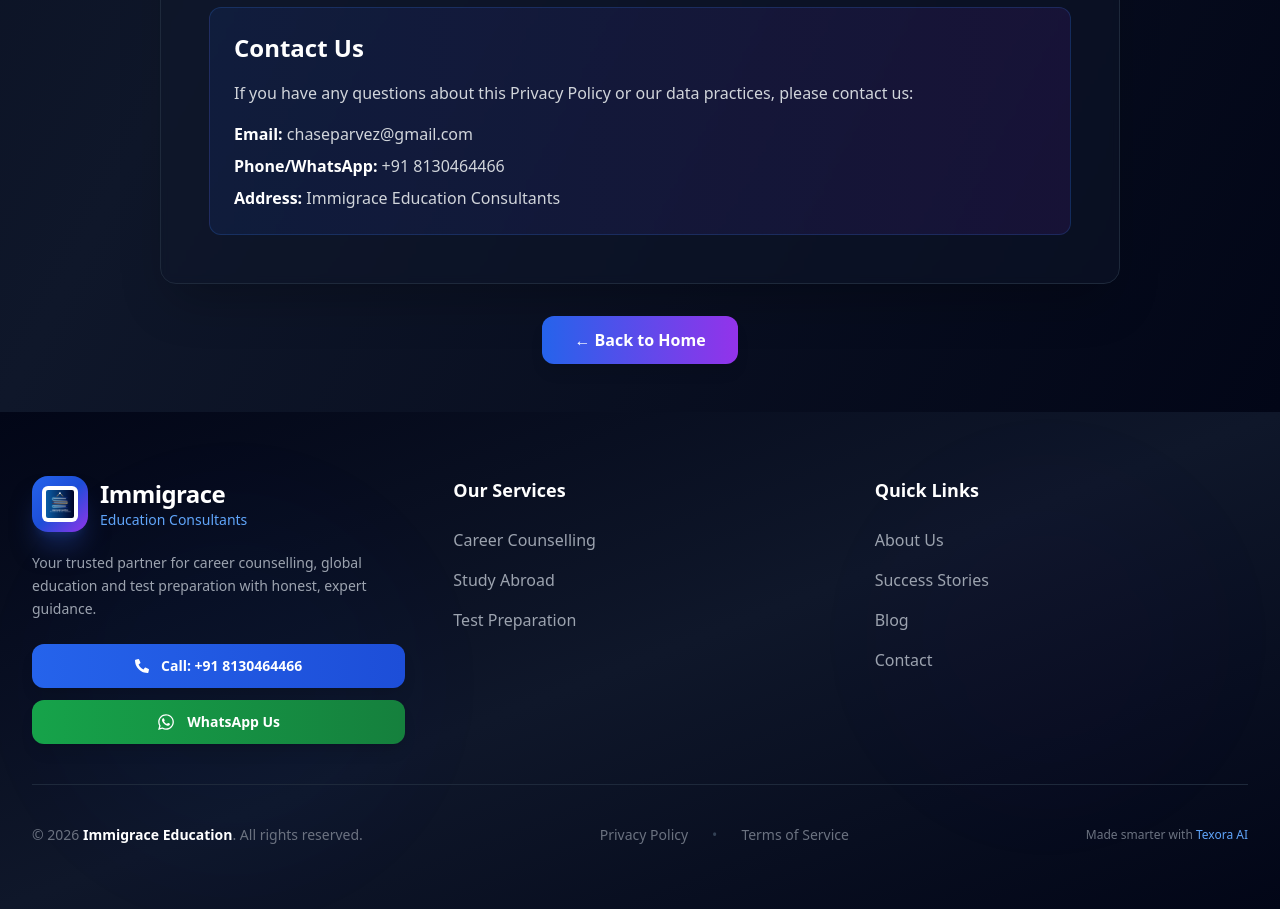
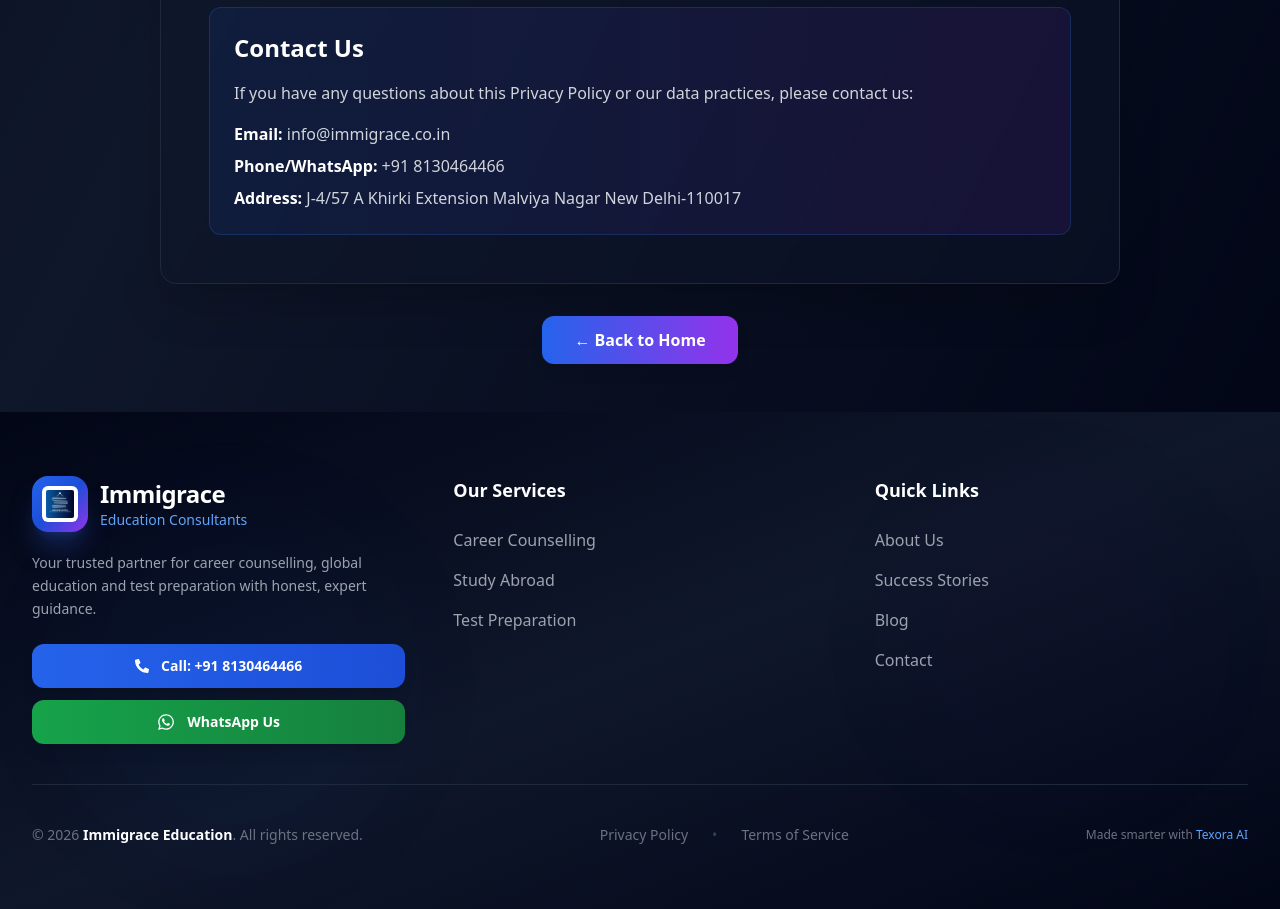
Before and after one commit to Raghib1972/immigrace-education, a React (Vite) app: page /privacy in a window 1280 px wide. Shown: the part 2060-2969 px from the top of the page. Built offline with nearby package versions, Linux system fonts and the light colour scheme.

Commit message:
UI update: white background services section & favicon fix

```diff
--- a/src/pages/PrivacyPolicy.jsx
+++ b/src/pages/PrivacyPolicy.jsx
@@ -201,9 +201,9 @@
               If you have any questions about this Privacy Policy or our data practices, please contact us:
             </p>
             <div className="space-y-2 text-gray-300">
-              <p><strong className="text-white">Email:</strong> chaseparvez@gmail.com</p>
+              <p><strong className="text-white">Email:</strong> info@immigrace.co.in</p>
               <p><strong className="text-white">Phone/WhatsApp:</strong> +91 8130464466</p>
-              <p><strong className="text-white">Address:</strong> Immigrace Education Consultants</p>
+              <p><strong className="text-white">Address:</strong> J-4/57 A Khirki Extension Malviya Nagar New Delhi-110017</p>
             </div>
           </div>
 
--- a/src/pages/TermsOfService.jsx
+++ b/src/pages/TermsOfService.jsx
@@ -252,9 +252,9 @@
               If you have any questions about these Terms of Service, please contact us:
             </p>
             <div className="space-y-2 text-gray-300">
-              <p><strong className="text-white">Email:</strong> chaseparvez@gmail.com</p>
+              <p><strong className="text-white">Email:</strong> info@immigrace.co.in</p>
               <p><strong className="text-white">Phone/WhatsApp:</strong> +91 8130464466</p>
-              <p><strong className="text-white">Address:</strong> Immigrace Education Consultants</p>
+              <p><strong className="text-white">Address:</strong> J-4/57 A Khirki Extension Malviya Nagar New Delhi-110017</p>
             </div>
           </div>
 
```
Also changed, not shown: src/components/home/Hero.jsx (line endings or trailing spaces).
